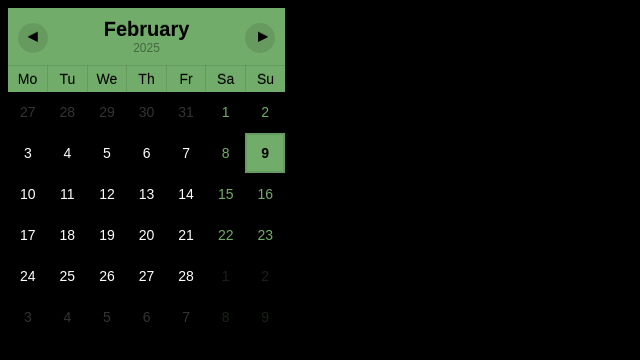
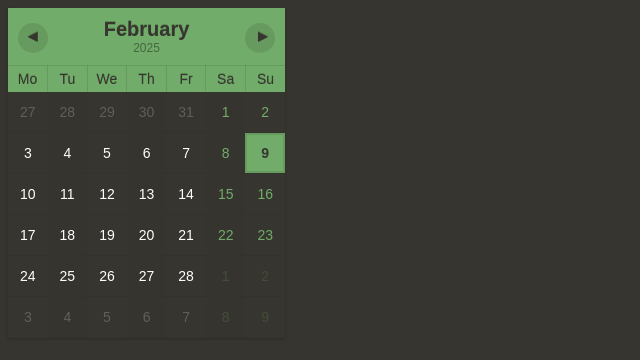
Before and after one commit to PetieG24/notion, a plain HTML site: page index.html in a window 1280 px wide. Shown: the whole page, without its empty margins (0-640 px from the left). Drawn offline with Linux system fonts and the light colour scheme.

Commit message:
Update index.html

```diff
--- a/index.html
+++ b/index.html
@@ -9,7 +9,7 @@
     <style>
         body {
     font-family: 'Arial', sans-serif;
-    background-color: #000000;
+    background-color: #37352f;
 }
 
 .wrapper {
@@ -36,7 +36,7 @@ table {
     border-collapse: collapse;
     table-layout: fixed;
     box-shadow: 0px 1px 3px rgba(0,0,0,0.2);
-    background-color: #000000;
+    background-color: #37352f;
     position: absolute;
 
 
@@ -45,7 +45,7 @@ table {
 
 td,th {
     text-align: center;
-    background-color: #000000;
+    background-color: #37352f;
 }
 th {
     padding: 10px;
@@ -64,7 +64,7 @@ th {
     border-top: 1px solid rgba(0,0,0,0.1);
     border-right: 1px solid rgba(0,0,0,0.1);
     background-color: #72ac6a;
-    color: #000000;
+    color: #37352f;
     text-shadow: 0px -1px 0px rgba(0,0,0,0.2);
     font-weight: normal;
 }
@@ -100,7 +100,7 @@ td:nth-child(6)>span {
 td.avui>span {
     font-weight: bold;
     background-color: #72ac6a;
-    color: #000000;
+    color: #37352f;
     border: 2px solid rgba(0,0,0,0.1);
 }
 td.fora > span {
@@ -108,11 +108,11 @@ td.fora > span {
 }
 td > span:hover {
     background: #8cce83;
-    color: #000000;
+    color: #37352f;
 }
 .boto-next, .boto-prev {
     background: rgba(0,0,0,0.1);
-    color: #000000;
+    color: #37352f;
     font-family: inherit;
     border: none;
     font-size: 18px;
@@ -147,7 +147,7 @@ footer {
 
 footer a,
 footer a:link {
-  color: #000000;
+  color: #37352f;
   text-decoration: none;
 }
     </style>
```
